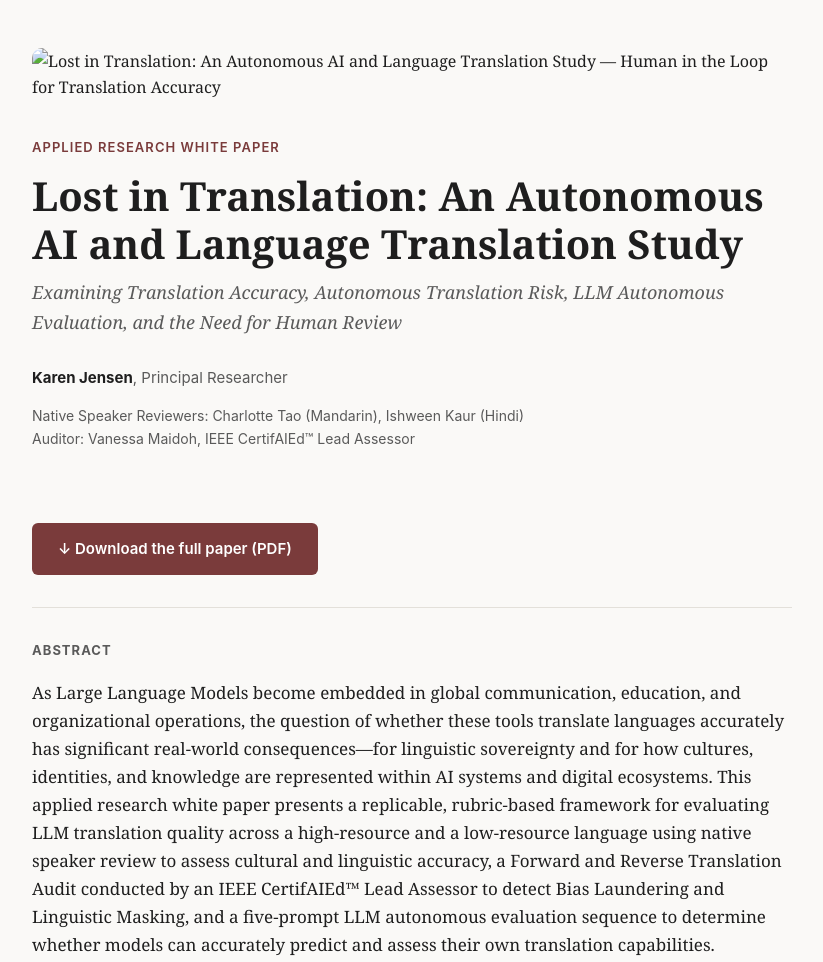
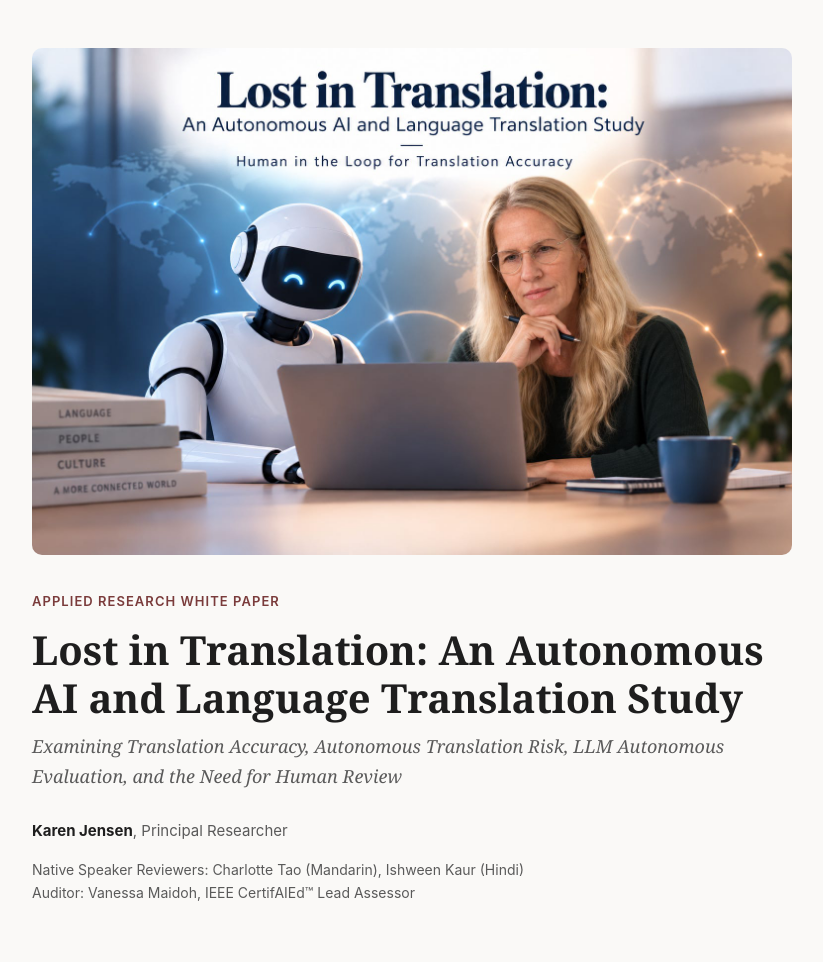
Before and after one commit to InnovationKJ/lost-in-translation-study, a plain HTML site: page index.html in a window 1280 px wide. Shown: the top 962 px of the page, without its empty margins (228-1051 px from the left). Drawn offline with Linux system fonts and the light colour scheme.

Commit message:
Update index.html

```diff
--- a/index.html
+++ b/index.html
@@ -139,7 +139,7 @@
 </head>
 <body>
   <div class="wrap">
-    <img class="hero" src="Hero.jpg" alt="Lost in Translation: An Autonomous AI and Language Translation Study — Human in the Loop for Translation Accuracy">
+    <img class="hero" src="study-image.jpg" alt="Lost in Translation: An Autonomous AI and Language Translation Study — Human in the Loop for Translation Accuracy">
     <div class="kicker">Applied Research White Paper</div>
     <h1>Lost in Translation: An Autonomous AI and Language Translation Study</h1>
     <p class="subtitle">Examining Translation Accuracy, Autonomous Translation Risk, LLM Autonomous Evaluation, and the Need for Human Review</p>
```
